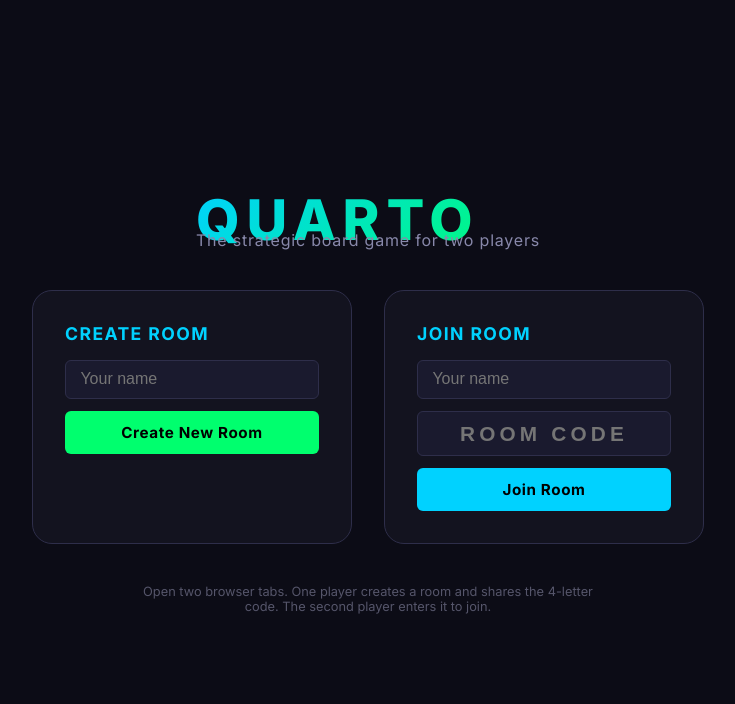
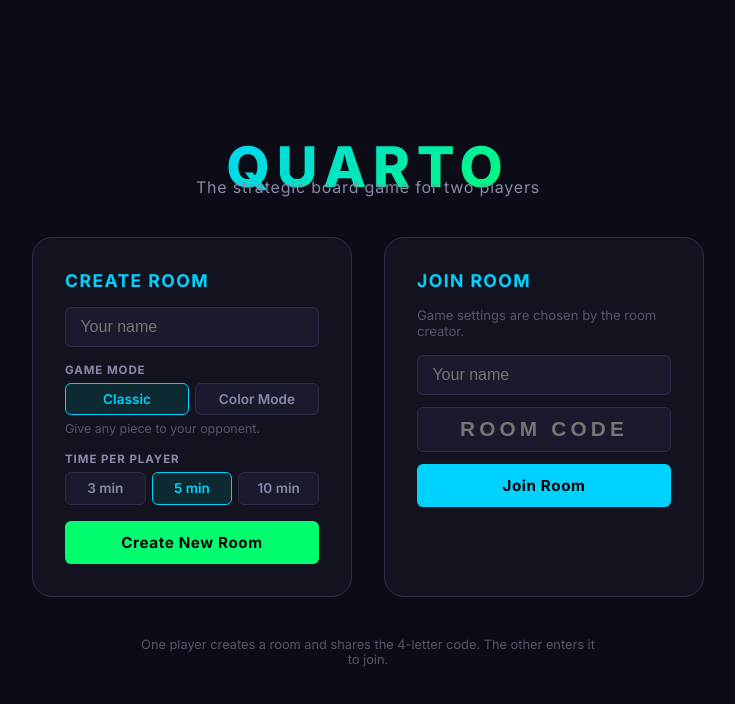
Before and after one commit to MonteCristo2000/quarto-web, a React (Vite) app in the folder client/: page / in a window 1280 px wide. Shown: the top 704 px of the page, without its empty margins (272-1007 px from the left). Built offline with nearby package versions, Linux system fonts and the light colour scheme; no server answers.

Commit message:
feat: color mode, time limit selector, lobby settings UI

```diff
--- a/client/src/components/Game.jsx
+++ b/client/src/components/Game.jsx
@@ -22,11 +22,15 @@ export default function Game({ roomCode, playerName, onLeave }) {
     gameState,
     names,
     serverClocks,
+    settings,
     error,
     opponentLeft,
     selectPiece,
     placePiece,
   } = useGame(roomCode, playerName);
+
+  const gameMode  = settings?.game_mode  ?? "classic";
+  const timeLimit = settings?.time_limit ?? 300;
 
   // Determine which player's clock is active
   // During "select" phase, the current_player is selecting → their clock ticks.
@@ -88,9 +92,17 @@ export default function Game({ roomCode, playerName, onLeave }) {
       {/* Header */}
       <header className="game__header">
         <span className="game__logo">QUARTO</span>
-        <span style={{ color: "var(--text-secondary)", fontSize: "0.85rem" }}>
-          Room: <strong style={{ color: "var(--accent-cyan)", letterSpacing: "0.12em" }}>{roomCode}</strong>
-        </span>
+        <div style={{ display: "flex", alignItems: "center", gap: "0.75rem" }}>
+          <span style={{ color: "var(--text-secondary)", fontSize: "0.85rem" }}>
+            Room: <strong style={{ color: "var(--accent-cyan)", letterSpacing: "0.12em" }}>{roomCode}</strong>
+          </span>
+          {gameMode === "color" && (
+            <span className="game__mode-badge game__mode-badge--color">Color Mode</span>
+          )}
+          <span className="game__mode-badge">
+            {Math.floor(timeLimit / 60)} min
+          </span>
+        </div>
         <button className="game__leave-btn" onClick={onLeave}>
           ← Leave
         </button>
@@ -141,6 +153,8 @@ export default function Game({ roomCode, playerName, onLeave }) {
             available={available}
             canSelect={canSelect}
             opponentName={oppName}
+            playerNum={playerNum}
+            gameMode={gameMode}
             onSelect={selectPiece}
           />
         </aside>
--- a/client/src/components/Lobby.jsx
+++ b/client/src/components/Lobby.jsx
@@ -2,19 +2,40 @@ import { useState } from "react";
 
 const API_BASE = import.meta.env.VITE_API_URL ?? "http://localhost:8000";
 
+const TIME_OPTIONS = [
+  { label: "3 min",  value: 180 },
+  { label: "5 min",  value: 300 },
+  { label: "10 min", value: 600 },
+];
+
+const MODE_OPTIONS = [
+  {
+    value: "classic",
+    label: "Classic",
+    desc: "Give any piece to your opponent.",
+  },
+  {
+    value: "color",
+    label: "Color Mode",
+    desc: "Player 1 gives cyan pieces · Player 2 gives red pieces.",
+  },
+];
+
 /**
  * Lobby — lets a player create or join a room.
- *
- * Props:
- *   onJoin - ({ roomCode, playerName }) => void
+ * Props:  onJoin({ roomCode, playerName }) => void
  */
 export default function Lobby({ onJoin }) {
-  const [createName, setCreateName] = useState("");
-  const [joinName,   setJoinName]   = useState("");
-  const [joinCode,   setJoinCode]   = useState("");
+  const [createName,  setCreateName]  = useState("");
+  const [joinName,    setJoinName]    = useState("");
+  const [joinCode,    setJoinCode]    = useState("");
   const [createError, setCreateError] = useState("");
   const [joinError,   setJoinError]   = useState("");
   const [creating,    setCreating]    = useState(false);
+
+  // Settings — only the creator chooses these
+  const [gameMode,   setGameMode]   = useState("classic");
+  const [timeLimit,  setTimeLimit]  = useState(300);
 
   async function handleCreate(e) {
     e.preventDefault();
@@ -23,11 +44,15 @@ export default function Lobby({ onJoin }) {
     setCreating(true);
     setCreateError("");
     try {
-      const res = await fetch(`${API_BASE}/rooms`, { method: "POST" });
+      const res = await fetch(`${API_BASE}/rooms`, {
+        method: "POST",
+        headers: { "Content-Type": "application/json" },
+        body: JSON.stringify({ game_mode: gameMode, time_limit: timeLimit }),
+      });
       if (!res.ok) throw new Error("Server error");
       const data = await res.json();
       onJoin({ roomCode: data.room_code, playerName: name });
-    } catch (err) {
+    } catch {
       setCreateError("Could not reach server. Is it running?");
     } finally {
       setCreating(false);
@@ -46,16 +71,16 @@ export default function Lobby({ onJoin }) {
 
   return (
     <div className="lobby">
-      <div>
+      <div style={{ textAlign: "center" }}>
         <div className="lobby__title">QUARTO</div>
         <div className="lobby__subtitle">The strategic board game for two players</div>
       </div>
 
       <div className="lobby__cards">
-        {/* Create room */}
+        {/* ── Create room ── */}
         <div className="lobby__card">
           <h2>Create Room</h2>
-          <form onSubmit={handleCreate} style={{ display: "flex", flexDirection: "column", gap: "0.75rem" }}>
+          <form onSubmit={handleCreate} style={{ display: "flex", flexDirection: "column", gap: "1rem" }}>
             <input
               className="lobby__input"
               type="text"
@@ -65,6 +90,44 @@ export default function Lobby({ onJoin }) {
               maxLength={20}
               autoComplete="off"
             />
+
+            {/* Game mode */}
+            <div>
+              <div className="lobby__option-label">Game mode</div>
+              <div className="lobby__toggle-group">
+                {MODE_OPTIONS.map((m) => (
+                  <button
+                    key={m.value}
+                    type="button"
+                    className={`lobby__toggle${gameMode === m.value ? " lobby__toggle--active" : ""}`}
+                    onClick={() => setGameMode(m.value)}
+                  >
+                    {m.label}
+                  </button>
+                ))}
+              </div>
+              <div className="lobby__option-desc">
+                {MODE_OPTIONS.find((m) => m.value === gameMode)?.desc}
+              </div>
+            </div>
+
+            {/* Time limit */}
+            <div>
+              <div className="lobby__option-label">Time per player</div>
+              <div className="lobby__toggle-group">
+                {TIME_OPTIONS.map((t) => (
+                  <button
+                    key={t.value}
+                    type="button"
+                    className={`lobby__toggle${timeLimit === t.value ? " lobby__toggle--active" : ""}`}
+                    onClick={() => setTimeLimit(t.value)}
+                  >
+                    {t.label}
+                  </button>
+                ))}
+              </div>
+            </div>
+
             {createError && <div className="lobby__error">{createError}</div>}
             <button
               className="lobby__btn lobby__btn--primary"
@@ -76,9 +139,12 @@ export default function Lobby({ onJoin }) {
           </form>
         </div>
 
-        {/* Join room */}
+        {/* ── Join room ── */}
         <div className="lobby__card">
           <h2>Join Room</h2>
+          <p style={{ color: "var(--text-dim)", fontSize: "0.82rem" }}>
+            Game settings are chosen by the room creator.
+          </p>
           <form onSubmit={handleJoin} style={{ display: "flex", flexDirection: "column", gap: "0.75rem" }}>
             <input
               className="lobby__input"
@@ -100,10 +166,7 @@ export default function Lobby({ onJoin }) {
               spellCheck={false}
             />
             {joinError && <div className="lobby__error">{joinError}</div>}
-            <button
-              className="lobby__btn lobby__btn--secondary"
-              type="submit"
-            >
+            <button className="lobby__btn lobby__btn--secondary" type="submit">
               Join Room
             </button>
           </form>
@@ -111,7 +174,7 @@ export default function Lobby({ onJoin }) {
       </div>
 
       <div style={{ color: "var(--text-dim)", fontSize: "0.8rem", textAlign: "center", maxWidth: 460 }}>
-        Open two browser tabs. One player creates a room and shares the 4-letter code. The second player enters it to join.
+        One player creates a room and shares the 4-letter code. The other enters it to join.
       </div>
     </div>
   );
--- a/client/src/hooks/useGame.js
+++ b/client/src/hooks/useGame.js
@@ -12,9 +12,10 @@ export function useGame(roomCode, playerName) {
   const [joined, setJoined] = useState(false);
   const [playerNum, setPlayerNum] = useState(null);
   const [waiting, setWaiting] = useState(false);
-  const [gameState, setGameState] = useState(null);     // raw server game dict
+  const [gameState, setGameState] = useState(null);
   const [names, setNames] = useState({});
   const [serverClocks, setServerClocks] = useState({ 1: 300, 2: 300 });
+  const [settings, setSettings] = useState({ game_mode: "classic", time_limit: 300 });
   const [error, setError] = useState(null);
   const [opponentLeft, setOpponentLeft] = useState(false);
   const playerNumRef = useRef(playerNum);
@@ -45,10 +46,10 @@ export function useGame(roomCode, playerName) {
           setWaiting(false);
           setGameState(msg.game);
           setNames(msg.names ?? {});
-          // clocks come as {"1": ..., "2": ...}
+          if (msg.settings) setSettings(msg.settings);
           setServerClocks({
-            1: msg.clocks?.["1"] ?? 300,
-            2: msg.clocks?.["2"] ?? 300,
+            1: msg.clocks?.["1"] ?? msg.settings?.time_limit ?? 300,
+            2: msg.clocks?.["2"] ?? msg.settings?.time_limit ?? 300,
           });
           if (msg.your_player && msg.your_player !== playerNumRef.current) {
             setPlayerNum(msg.your_player);
@@ -90,6 +91,7 @@ export function useGame(roomCode, playerName) {
     gameState,
     names,
     serverClocks,
+    settings,
     error,
     opponentLeft,
     selectPiece,
--- a/client/src/index.css
+++ b/client/src/index.css
@@ -185,6 +185,50 @@ button:disabled {
   font-size: 0.85rem;
 }
 
+.lobby__option-label {
+  font-size: 0.72rem;
+  font-weight: 700;
+  color: var(--text-secondary);
+  text-transform: uppercase;
+  letter-spacing: 0.08em;
+  margin-bottom: 0.4rem;
+}
+
+.lobby__option-desc {
+  font-size: 0.78rem;
+  color: var(--text-dim);
+  margin-top: 0.35rem;
+  min-height: 1.1em;
+}
+
+.lobby__toggle-group {
+  display: flex;
+  gap: 6px;
+}
+
+.lobby__toggle {
+  flex: 1;
+  padding: 0.45rem 0.5rem;
+  border-radius: var(--radius-sm);
+  border: 1px solid var(--border);
+  background: var(--bg-card);
+  color: var(--text-secondary);
+  font-size: 0.85rem;
+  font-weight: 600;
+  transition: border-color 0.15s, background 0.15s, color 0.15s;
+}
+
+.lobby__toggle:hover {
+  border-color: var(--border-bright);
+  color: var(--text-primary);
+}
+
+.lobby__toggle--active {
+  border-color: var(--accent-cyan);
+  background: #0d2a33;
+  color: var(--accent-cyan);
+}
+
 /* ============================================================
    Game layout
    ============================================================ */
@@ -214,6 +258,23 @@ button:disabled {
   -webkit-background-clip: text;
   -webkit-text-fill-color: transparent;
   background-clip: text;
+}
+
+.game__mode-badge {
+  font-size: 0.72rem;
+  font-weight: 700;
+  padding: 0.2rem 0.55rem;
+  border-radius: 99px;
+  border: 1px solid var(--border-bright);
+  color: var(--text-secondary);
+  letter-spacing: 0.04em;
+  text-transform: uppercase;
+}
+
+.game__mode-badge--color {
+  border-color: var(--accent-cyan);
+  color: var(--accent-cyan);
+  background: #0a2030;
 }
 
 .game__leave-btn {
@@ -346,6 +407,19 @@ button:disabled {
   display: flex;
   flex-direction: column;
   gap: 0.75rem;
+}
+
+.piece-tray__header {
+  display: flex;
+  align-items: center;
+  justify-content: space-between;
+  gap: 0.5rem;
+}
+
+.piece-tray__color-hint {
+  font-size: 0.72rem;
+  font-weight: 700;
+  letter-spacing: 0.04em;
 }
 
 .piece-tray__title {
```
Also changed, not shown: client/src/components/PieceTray.jsx (+59 -20 lines), 2 other files (tests, documents, lock files or other folders).
